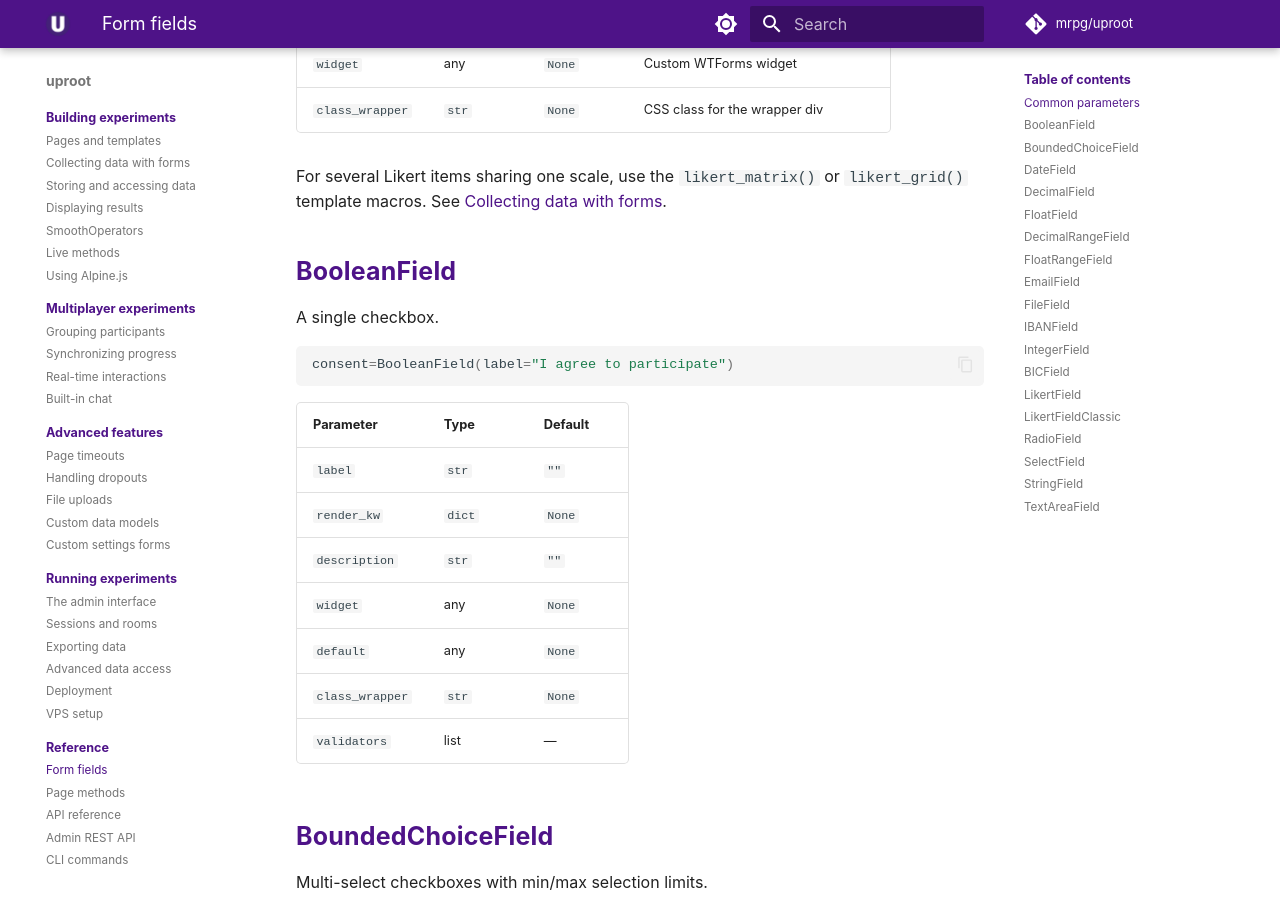
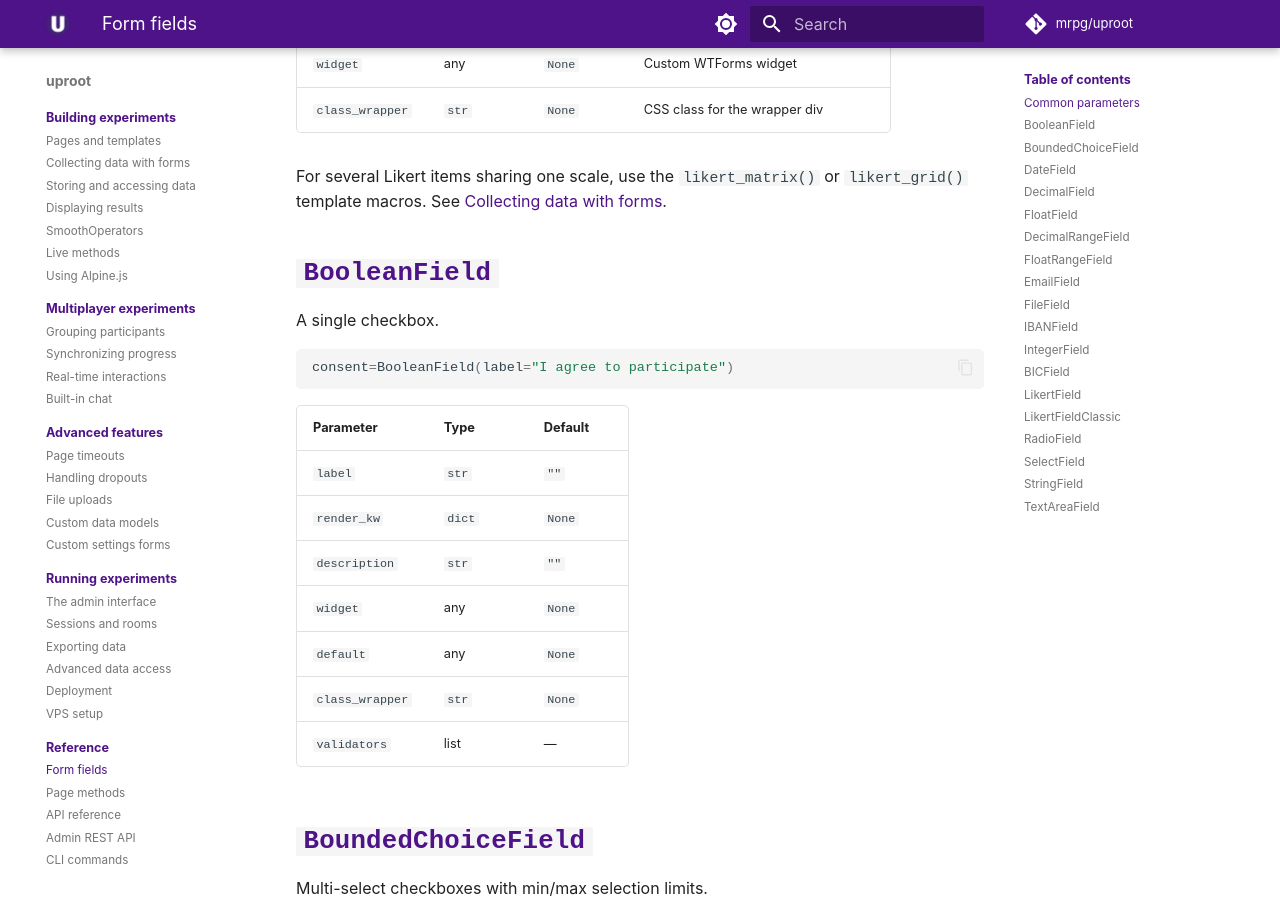
Before and after one commit to mrpg/uproot-docs, an MkDocs documentation site: the page built from docs/reference/fields.md, in a window 1280 px wide and 900 px high, scrolled down 588 px. Built offline with MkDocs 1.6.1 and Material for MkDocs 9.7.7, drawn with Linux system fonts in a browser that asks for light colours; some web fonts are replaced; comment, search, counter and statistics services are not loaded.

```diff
--- a/docs/reference/fields.md
+++ b/docs/reference/fields.md
@@ -18,7 +18,7 @@ These parameters are available on most fields:
 
 For several Likert items sharing one scale, use the `likert_matrix()` or `likert_grid()` template macros. See [Collecting data with forms](../building/forms.md#scales-and-sliders).
 
-## BooleanField
+## `BooleanField`
 
 A single checkbox.
 
@@ -36,7 +36,7 @@ consent=BooleanField(label="I agree to participate")
 | `class_wrapper` | `str` | `None` |
 | `validators` | list | — |
 
-## BoundedChoiceField
+## `BoundedChoiceField`
 
 Multi-select checkboxes with min/max selection limits.
 
@@ -66,7 +66,7 @@ Returns a list of selected values.
 
 :material-github: [See the bounded_choice example](https://github.com/mrpg/uproot-examples/tree/master/bounded_choice)
 
-## DateField
+## `DateField`
 
 A date picker.
 
@@ -84,7 +84,7 @@ birthdate=DateField(label="Date of birth")
 | `default` | any | `None` |
 | `class_wrapper` | `str` | `None` |
 
-## DecimalField
+## `DecimalField`
 
 Decimal number input with optional addons and min/max bounds.
 
@@ -115,7 +115,7 @@ amount=DecimalField(
 | `default` | any | `None` | |
 | `class_wrapper` | `str` | `None` | |
 
-## FloatField
+## `FloatField`
 
 Like `DecimalField`, but stores a Python `float`. Prefer `DecimalField` for money.
 
@@ -125,7 +125,7 @@ reaction_time=FloatField(label="Reaction time (seconds)", min=0.0, step=0.001)
 
 It accepts the same `min`, `max`, `step`, addon, label, optional, rendering, and wrapper parameters as `DecimalField`.
 
-## DecimalRangeField
+## `DecimalRangeField`
 
 A slider input.
 
@@ -161,11 +161,11 @@ confidence=DecimalRangeField(
 
 :material-github: [See the input_elements example](https://github.com/mrpg/uproot-examples/tree/master/input_elements)
 
-## FloatRangeField
+## `FloatRangeField`
 
 Like `DecimalRangeField`, but stores a Python `float`. It accepts the same slider parameters (`min`, `max`, `step`, `label_min`, `label_max`, `breakpoint`, `hide_popover`, `anchoring`, and the rest).
 
-## EmailField
+## `EmailField`
 
 HTML email input. It checks required/optional status like other fields; add a page `validate` method if you need stricter server-side email validation.
 
@@ -184,7 +184,7 @@ email=EmailField(label="Your email address")
 | `default` | any | `None` | |
 | `class_wrapper` | `str` | `None` | |
 
-## FileField
+## `FileField`
 
 File upload. Always treated as a stealth field. Process in `handle_stealth_fields`.
 
@@ -204,7 +204,7 @@ See [File uploads](../advanced/uploads.md) for details.
 | `default` | any | `None` |
 | `class_wrapper` | `str` | `None` |
 
-## IBANField
+## `IBANField`
 
 IBAN input with format validation. Install the optional `iban` extra first with `uv add 'uproot-science[iban]<1'`; it provides the `schwifty` library used for validation.
 
@@ -229,7 +229,7 @@ iban=IBANField(label="Your IBAN")
 
 :material-github: [See the payment_data example](https://github.com/mrpg/uproot-examples/tree/master/payment_data)
 
-## IntegerField
+## `IntegerField`
 
 Whole number input with optional addons and min/max bounds.
 
@@ -253,7 +253,7 @@ age=IntegerField(label="How old are you?", min=18, max=100)
 | `default` | any | `None` | |
 | `class_wrapper` | `str` | `None` | |
 
-## BICField
+## `BICField`
 
 BIC/SWIFT code input with format validation (requires the optional `iban` extra described under [IBANField](#ibanfield)).
 
@@ -264,7 +264,7 @@ bic=BICField(label="Your bank’s BIC")
 It accepts the same addon, label, optional, rendering, and wrapper parameters as
 `IBANField`. See [the payment data example](https://github.com/mrpg/uproot-examples/tree/master/payment_data).
 
-## LikertField
+## `LikertField`
 
 Rating scale rendered as radio buttons with labeled endpoints.
 
@@ -296,11 +296,11 @@ satisfaction=LikertField(
 
 Auto-generates integer choices from `min` to `max`.
 
-## LikertFieldClassic
+## `LikertFieldClassic`
 
 The same scale as `LikertField`, always rendered as a table. Use this when you do not want the responsive layout. It accepts `min`, `max`, `label_min`, `label_max`, `choices`, and the usual label/optional/rendering parameters, but not `breakpoint`.
 
-## RadioField
+## `RadioField`
 
 Choose one option with radio buttons.
 
@@ -329,7 +329,7 @@ Choices can be:
 - `dict[value, label]`, for example, `{"a": "Option A", "b": "Option B"}`;
 - `list[value]`, for example, `[1, 2, 3]` (value and label are the same).
 
-## SelectField
+## `SelectField`
 
 Dropdown selection.
 
@@ -353,7 +353,7 @@ country=SelectField(
 
 Accepts the same choice formats as `RadioField`.
 
-## StringField
+## `StringField`
 
 Single-line text input.
 
@@ -376,7 +376,7 @@ participant_name=StringField(label="Your name")
 | `default` | any | `None` | |
 | `class_wrapper` | `str` | `None` | |
 
-## TextAreaField
+## `TextAreaField`
 
 Multi-line text input.
 
```
